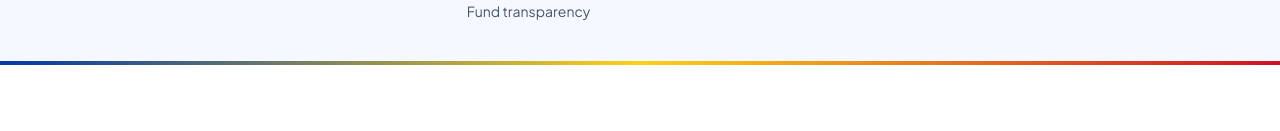
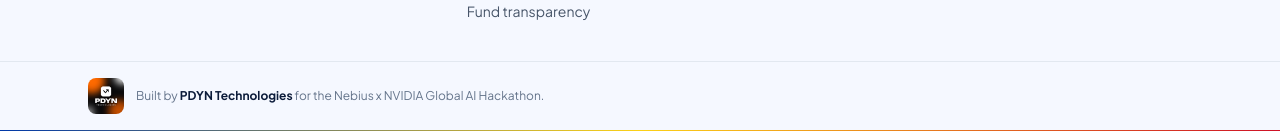
Before and after one commit to diadonquixote/sinag, a Next.js app: page /calendar in a window 1280 px wide. Shown: the part 1354-1485 px from the top of the page. Before the commit the page ends 1419 px from the top, so only its background shows below. Built offline with nearby package versions, Linux system fonts and the light colour scheme; no server answers; the database is empty.

Commit message:
Add PDYN Technologies credit and logo to footer
Co-Authored-By: Claude Sonnet 5.5 <noreply@anthropic.com>
Claude-Session: https://claude.ai/code/session_01MJfQuFRLB1hRipozYRz1sZ

```diff
--- a/src/components/Footer.tsx
+++ b/src/components/Footer.tsx
@@ -29,6 +29,15 @@ export default function Footer() {
           </ul>
         </div>
       </div>
+      <div className="border-t border-slate-200">
+        <div className="container-x flex items-center gap-3 py-4 text-xs text-slate-500">
+          {/* eslint-disable-next-line @next/next/no-img-element */}
+          <img src="/pdyn-logo.png" alt="PDYN Technologies" width={36} height={36} className="h-9 w-9 rounded-lg" />
+          <p>
+            Built by <span className="font-bold text-ink">PDYN Technologies</span> for the Nebius x NVIDIA Global AI Hackathon.
+          </p>
+        </div>
+      </div>
       <div className="h-1 bg-gradient-to-r from-flag-blue via-flag-yellow to-flag-red" />
     </footer>
   );
```
Also changed, not shown: public/pdyn-logo.png (added).
